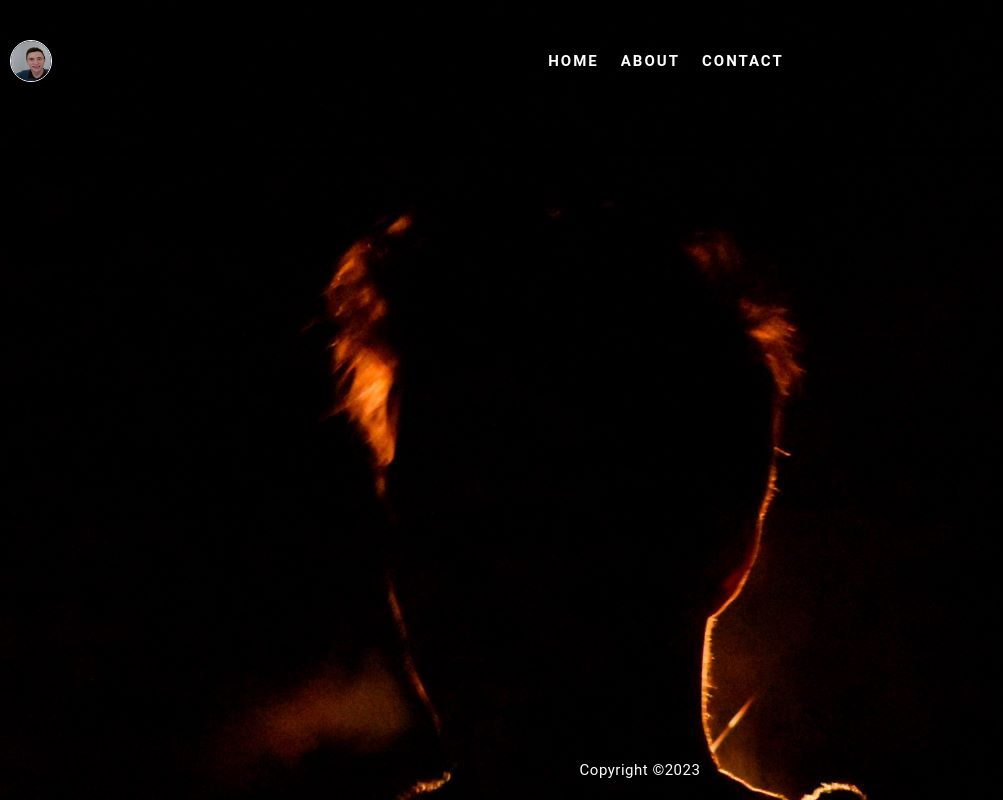
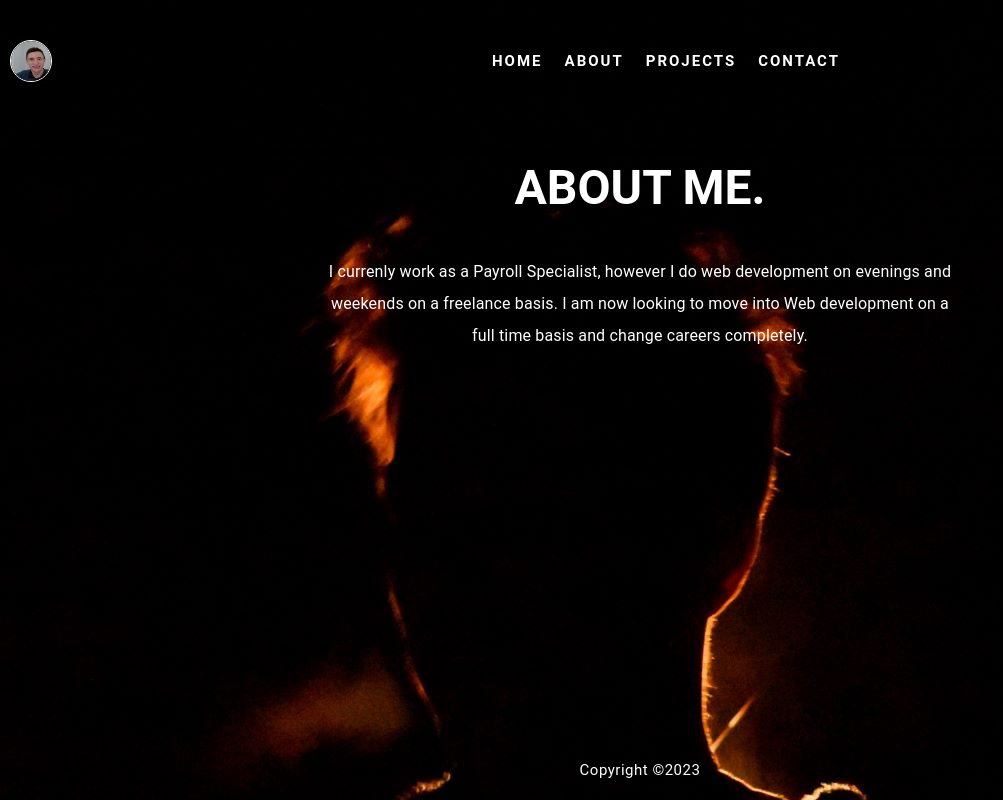
Before and after one commit to Russellgrd/portfolio_mui, a React (Create React App) app: page /about in a window 1280 px wide. Shown: the whole page, without its empty margins (0-1003 px from the left). Built offline with nearby package versions, Linux system fonts and the light colour scheme.

Commit message:
added About component

```diff
--- a/src/App.js
+++ b/src/App.js
@@ -7,6 +7,7 @@ import Nav from './components/Nav';
 import { BrowserRouter as Router, Routes, Route } from "react-router-dom";
 import Home from './components/Home';
 import Footer from './components/Footer';
+import About from "./components/About";
 
 const App = () => {
     return(
@@ -25,6 +26,7 @@ const App = () => {
             <Nav />
             <Routes>
                 <Route path="/" element={<Home />} />
+                <Route path="/about" element={<About />} />
             </Routes>
             <Footer />
         </Box>
--- /dev/null
+++ b/src/components/About.js
@@ -0,0 +1,31 @@
+import { Box, Typography } from "@mui/material";
+import { Fade } from '@mui/material';
+
+
+const About = () => {
+
+    const shouldFade = true;
+
+    const aboutPage = (<Box sx={{
+        height:"60%",
+        width:'80%',
+        display:'flex',
+        flexDirection:'column',
+        alignItems:'center'
+        }} >
+        <Typography variant='h3' sx={{fontWeight:'bold', color:'common.white'}}>
+            ABOUT ME.
+        </Typography>
+        <Typography variant='body1' sx={{color:'common.white', mt:5, maxWidth:'70ch', lineHeight:2, textAlign:'center'}}>
+            I currenly work as a Payroll Specialist, however I do web development on evenings and weekends on a freelance basis.  I am now looking to move into Web development on a full time basis and change careers completely.
+        </Typography>
+    </Box>)
+
+    return(
+        <Fade in={shouldFade}>{aboutPage}</Fade>
+    )
+
+
+}
+
+export default About;
--- a/src/components/Home.js
+++ b/src/components/Home.js
@@ -1,7 +1,11 @@
-import { Box, Typography } from '@mui/material';
+import { Box, Typography, Button, IconButton } from '@mui/material';
 import { Fade } from '@mui/material';
+import GitHubIcon from '@mui/icons-material/GitHub';
+import { Link } from 'react-router-dom';
 
 const Home = () => {
+
+    let shouldFade = true;
 
     const homePage = (<Box sx={{
             height:"60%",
@@ -16,11 +20,14 @@ const Home = () => {
             <Typography variant='body1' sx={{color:'common.white', mt:5, maxWidth:'70ch', lineHeight:2, textAlign:'center'}}>
                I am a Front-End and Back-End Javascript developer and mainly focus on React applications and Nodejs.  I enjoy exploring new NPM packages and trying out new technologies.  I also have an interest in crypto currencies.
             </Typography>
+                <Button href='https://github.com/Russellgrd' target="_blank">
+                    <GitHubIcon sx={{color:'common.white', fontSize:30, mt:5}}/>
+                </Button>
 
         </Box>)
 
     return(
-        <Fade in='true'>{homePage}</Fade>
+        <Fade in={shouldFade}>{homePage}</Fade>
     )
 };
 
--- a/src/components/Nav.js
+++ b/src/components/Nav.js
@@ -38,6 +38,9 @@ const Nav = () => {
                     <Link to="/about">
                         <MyButton variant="text" size="large">ABOUT</MyButton>
                     </Link>
+                    <Link to="/projects">
+                        <MyButton variant="text" size="large">Projects</MyButton>
+                    </Link>
                     <Link to="contact">
                         <MyButton variant="text" size="large">CONTACT</MyButton>
                     </Link>
```
